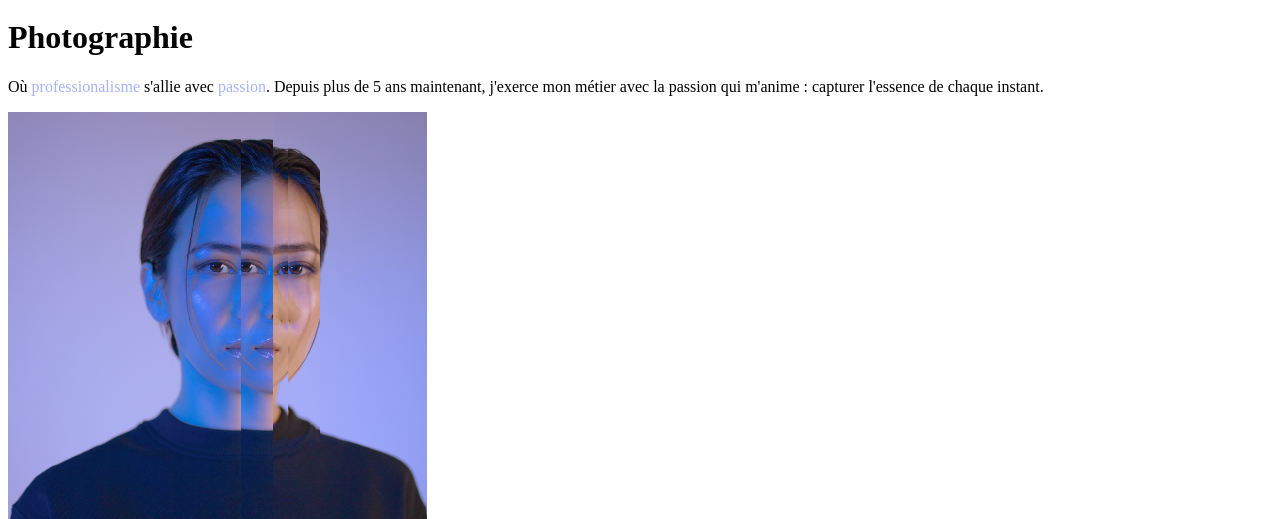
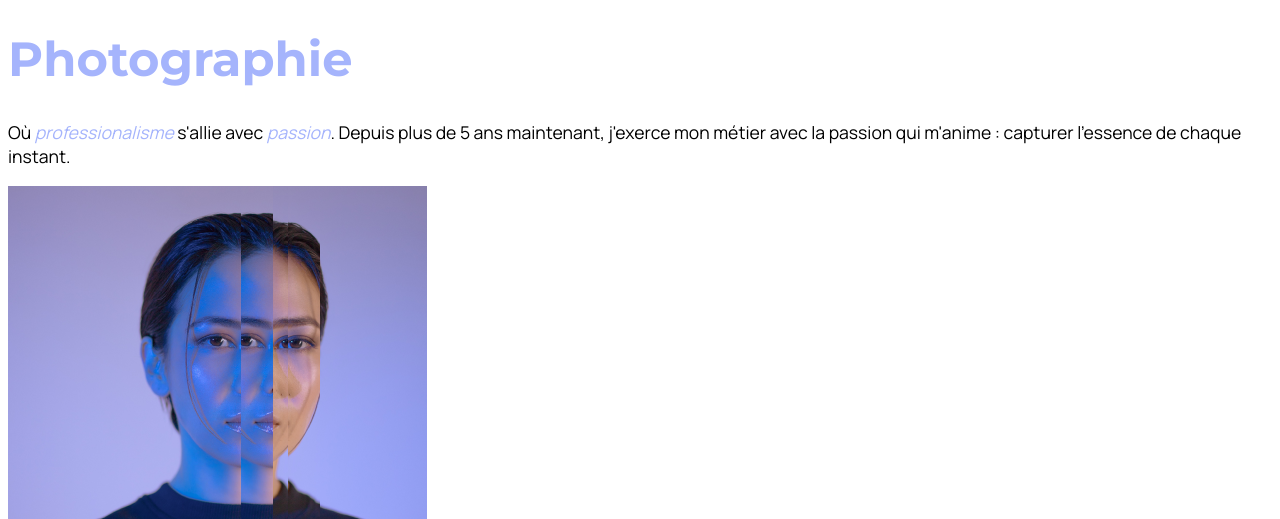
Before and after one commit to hounfodji/Gallery, a plain HTML site: page openclassroom/Projet_Robbie_Lens_Photographie/html/index.html in a window 1280 px wide. Shown: the part 59-578 px from the top of the page. Drawn offline with Linux system fonts and the light colour scheme.

Commit message:
Changement de l'apparence du site

```diff
--- a/openclassroom/Projet_Robbie_Lens_Photographie/css/style.css
+++ b/openclassroom/Projet_Robbie_Lens_Photographie/css/style.css
@@ -2,6 +2,17 @@ a{
     color: black;
 }
 
-span{
+em{
     color: #A5B4FC;
 }
+
+h1{
+    font-size: 3em;
+    color: #A5B4FC;
+    font-family: "Montserrat", sans-serif;
+}
+
+p{
+    font-size: 1.1em;
+    font-family: "Manrope", sans-serif;
+}
--- a/openclassroom/Projet_Robbie_Lens_Photographie/html/index.html
+++ b/openclassroom/Projet_Robbie_Lens_Photographie/html/index.html
@@ -3,6 +3,18 @@
   <head>
     <meta charset="utf-8" />
     <link rel="stylesheet" href="../css/style.css" />
+    <link rel="preconnect" href="https://fonts.googleapis.com" />
+    <link rel="preconnect" href="https://fonts.gstatic.com" crossorigin />
+    <link
+      href="https://fonts.googleapis.com/css2?family=Montserrat:ital,wght@0,100..900;1,100..900&display=swap"
+      rel="stylesheet"
+    />
+    <link rel="preconnect" href="https://fonts.googleapis.com" />
+    <link rel="preconnect" href="https://fonts.gstatic.com" crossorigin />
+    <link
+      href="https://fonts.googleapis.com/css2?family=Manrope:wght@200..800&family=Montserrat:ital,wght@0,100..900;1,100..900&display=swap"
+      rel="stylesheet"
+    />
     <title>Accueil - Robbie Lens Photographe</title>
   </head>
 
@@ -14,9 +26,9 @@
     </div>
     <h1>Photographie</h1>
     <p>
-      Où <span>professionalisme</span> s'allie avec <span>passion</span>. Depuis plus de 5 ans maintenant,
-      j'exerce mon métier avec la passion qui m'anime : capturer l'essence de
-      chaque instant.
+      Où <em>professionalisme</em> s'allie avec <em>passion</em>. Depuis
+      plus de 5 ans maintenant, j'exerce mon métier avec la passion qui m'anime
+      : capturer l'essence de chaque instant.
     </p>
     <img src="../images/robbie-lens.png" alt="Ma photo" /><br />
     <div>
```
